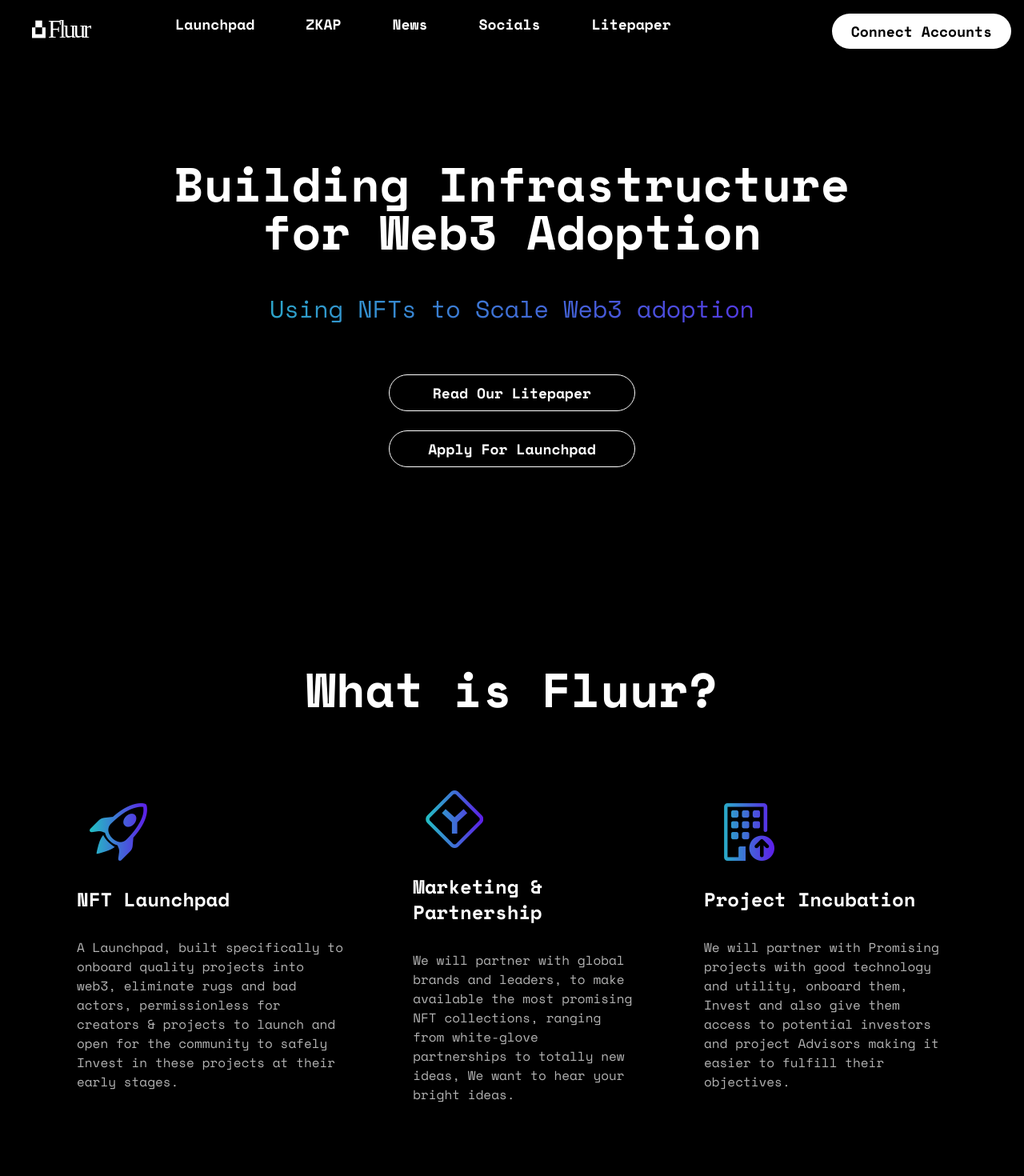
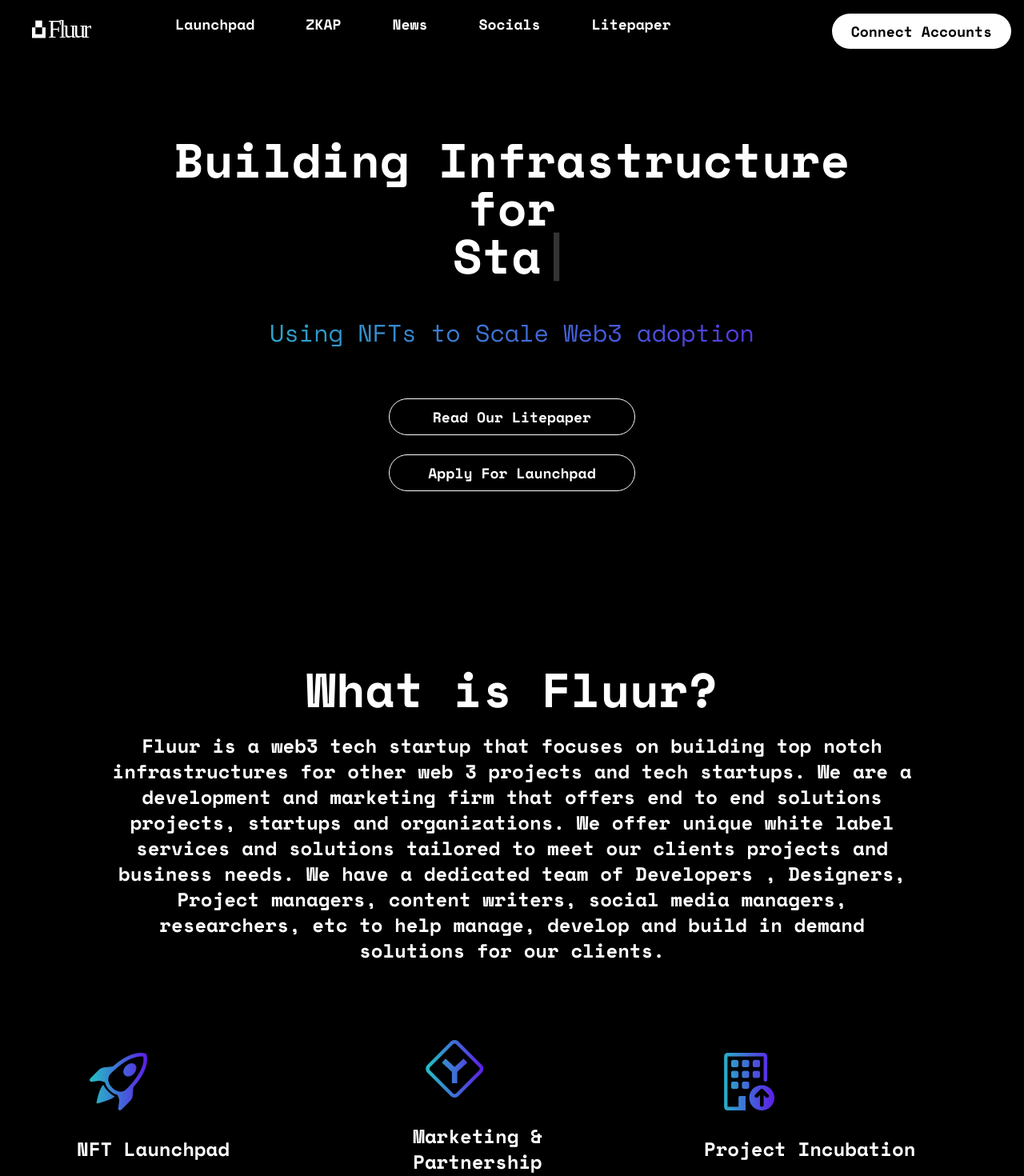
Before and after one commit to timmypelumy/fluur, a React (Vite) app: page / in a window 1280 px wide. Shown: the top 1470 px of the page at 80% size. Built offline with nearby package versions, Linux system fonts and the light colour scheme.

Commit message:
added typewriting animation

```diff
--- a/package.json
+++ b/package.json
@@ -14,7 +14,8 @@
     "react": "^18.2.0",
     "react-dom": "^18.2.0",
     "react-reveal": "^1.2.2",
-    "react-waypoint": "^10.3.0"
+    "react-waypoint": "^10.3.0",
+    "typewriter-effect": "^2.20.1"
   },
   "devDependencies": {
     "@types/react": "^18.2.14",
--- a/src/App.jsx
+++ b/src/App.jsx
@@ -4,6 +4,7 @@
 import { Fade } from "react-reveal";
 import { useState } from "react";
 import cn from "classnames";
+import Typewriter from "typewriter-effect";
 
 export default function Home() {
   const [showComingSoon, setShow] = useState(false);
@@ -40,7 +41,7 @@
         <div className="min-h-screen pb-16 flex flex-col justify-center items-center lg:max-w-5xl  mx-auto w-full bg-black ">
           <h1 className="text-3xl  leading-10 lg:text-5xl xl:text-6xl 2xl:text-7xl p py-12 px-8 lg:px-16 font-bold text-center text-white">
             {" "}
-            Building Infrastructure for Web3 Adoption
+            Building Infrastructure for <WordScripter />
           </h1>
 
           <h2 className="c-text  text-lg w-[90%] mx-auto text-center md:text-2xl lg:text-3xl">
@@ -75,6 +76,20 @@
           <h2 className="text-white text-3xl  md:text-4xl  lg:text-6xl font-bold text-center ">
             What is Fluur?
           </h2>
+
+          <div className="mt-6 flex flex-col justify-center items-center">
+            <p className="text-white max-w-5xl text-xl  md:text-xl  lg:text-2xl font-bold text-center ">
+              Fluur is a web3 tech startup that focuses on building top notch
+              infrastructures for other web 3 projects and tech startups. We are
+              a development and marketing firm that offers end to end solutions
+              projects, startups and organizations. We offer unique white label
+              services and solutions tailored to meet our clients projects and
+              business needs. We have a dedicated team of Developers ,
+              Designers, Project managers, content writers, social media
+              managers, researchers, etc to help manage, develop and build in
+              demand solutions for our clients.
+            </p>
+          </div>
 
           <div className="flex flex-col justify-center space-y-16 lg:space-y-0 lg:flex-row lg:justify-around items-center py-8 lg:w-[85%] mx-auto text-white/70 lg:space-x-20 mt-16 px-8 lg:px-0">
             <div>
@@ -260,3 +275,30 @@
     </div>
   );
 }
+
+function WordScripter() {
+  return (
+    <Typewriter
+      onInit={(typewriter) => {
+        typewriter
+          .typeString("Web3 Adoption")
+          .pauseFor(2000)
+          .deleteAll()
+          .typeString("Startups")
+          .pauseFor(2000)
+          .deleteAll()
+          .typeString("Web3 Onboarding")
+          .pauseFor(2000)
+          .deleteAll()
+          .typeString("Project Marketing")
+          .pauseFor(2000)
+          .deleteAll()
+          .start();
+      }}
+      options={{
+        autoStart: true,
+        loop: true,
+      }}
+    />
+  );
+}
```
Also changed, not shown: 1 other file (tests, documents, lock files or other folders).
